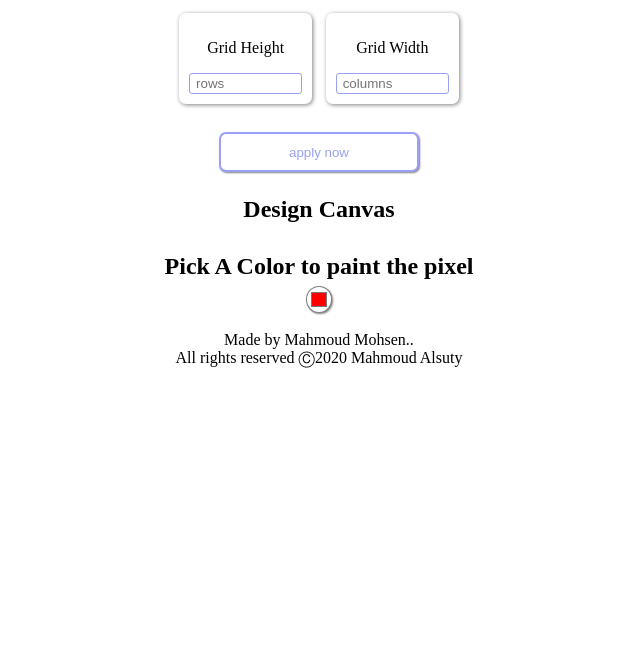
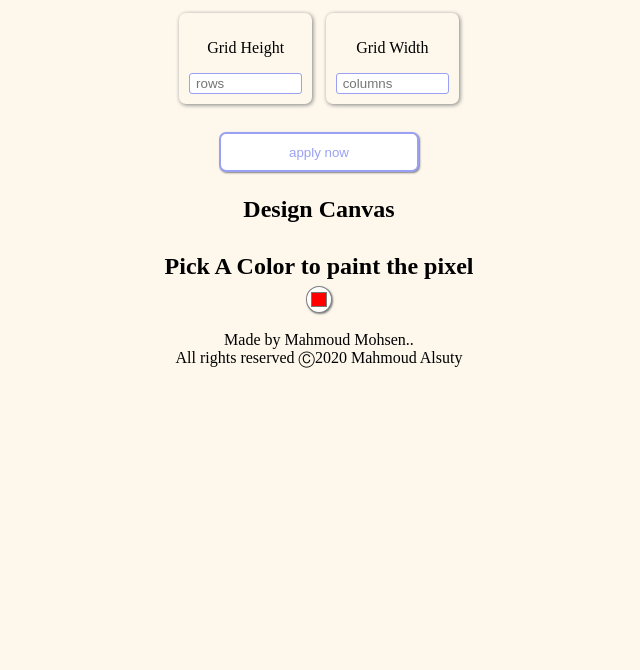
Before and after one commit to Mahmoud-Alsuty/pixel-art-maker, a plain HTML site: page index.html in a window 1280 px wide. Shown: the part 130-800 px from the top of the page, without its empty margins (321-961 px from the left). Drawn offline with Linux system fonts and the light colour scheme.

Commit message:
Update index.css

```diff
--- a/index.css
+++ b/index.css
@@ -1,5 +1,6 @@
 body {
   text-align: center;
+background-color:#FDF7EC;
 }
 
 h1 {
```
